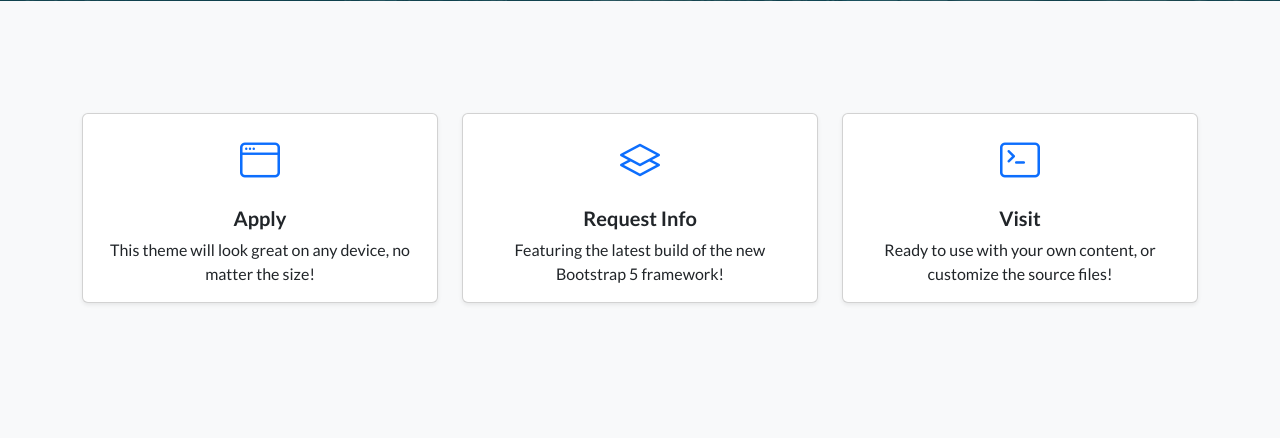
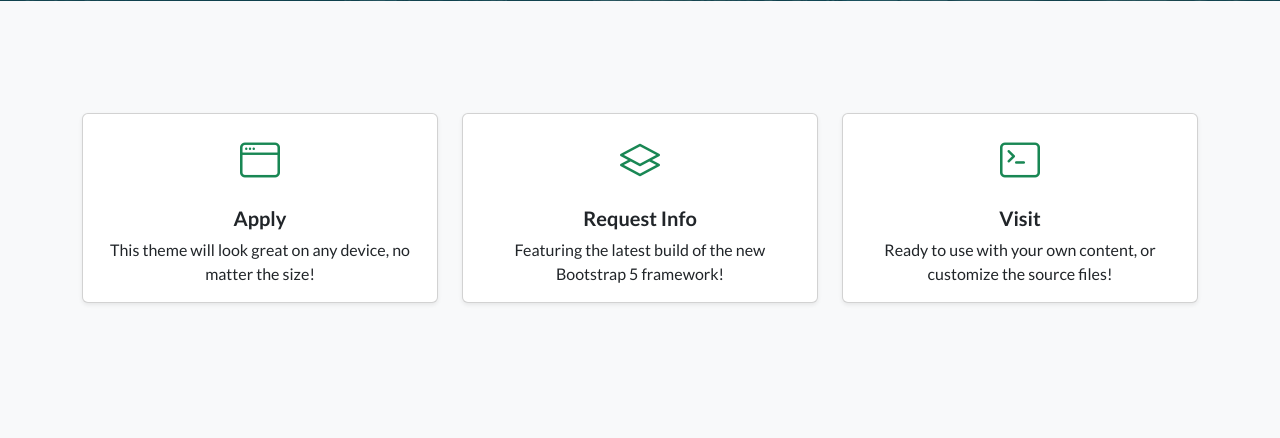
Before and after one commit to Arnold-Mags/University_Mgmt_System_MIT, a Django app: page / in a window 1280 px wide. Shown: the part 612-1050 px from the top of the page. Run offline with Django 5.2, Linux system fonts and the light colour scheme; some libraries are stand-ins or nearby versions.

Commit message:
update index.html

```diff
--- a/OOP_UMS/templates/university/index.html
+++ b/OOP_UMS/templates/university/index.html
@@ -53,7 +53,7 @@
                         <div class="card h-100 shadow-sm">
                             <div class="card-body">
                                 <div class="features-icons-icon d-flex mb-3">
-                                    <i class="bi-window m-auto text-primary fs-1"></i>
+                                    <i class="bi-window m-auto text-success fs-1"></i>
                                 </div>
                                 <h5 class="card-title">Apply</h5>
                                 <p class="card-text">This theme will look great on any device, no matter the size!</p>
@@ -64,7 +64,7 @@
                         <div class="card h-100 shadow-sm">
                             <div class="card-body">
                                 <div class="features-icons-icon d-flex mb-3">
-                                    <i class="bi-layers m-auto text-primary fs-1"></i>
+                                    <i class="bi-layers m-auto text-success fs-1"></i>
                                 </div>
                                 <h5 class="card-title">Request Info</h5>
                                 <p class="card-text">Featuring the latest build of the new Bootstrap 5 framework!</p>
@@ -75,7 +75,7 @@
                         <div class="card h-100 shadow-sm">
                             <div class="card-body">
                                 <div class="features-icons-icon d-flex mb-3">
-                                    <i class="bi-terminal m-auto text-primary fs-1"></i>
+                                    <i class="bi-terminal m-auto text-success fs-1"></i>
                                 </div>
                                 <h5 class="card-title">Visit</h5>
                                 <p class="card-text">Ready to use with your own content, or customize the source files!</p>
```
